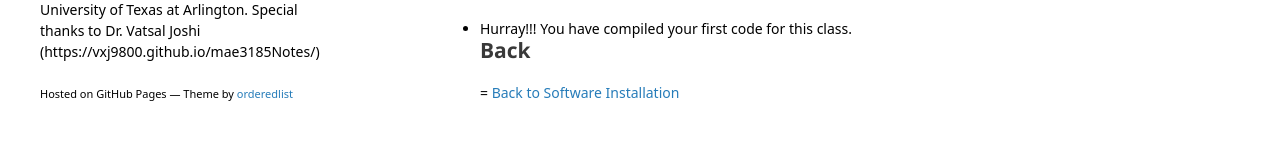
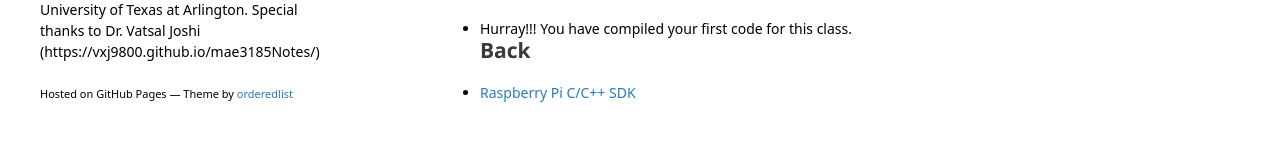
Before and after one commit to Abhiricky1992/UTA-MAE3185-Notes, a Jekyll site: the page built from appnA/sec04/helloWorld.md, in a window 1280 px wide and 900 px high, scrolled down 16017 px. Shown: the part 727-868 px from the top of the window. Built offline with Jekyll 4.4.1, drawn with Linux system fonts in a browser that asks for light colours; some web fonts are replaced; our own code applies the rules of GitHub Pages for plain Markdown files; the repository's description, which GitHub fills in, is left out.

Commit message:
Update helloWorld.md

```diff
--- a/appnA/sec04/helloWorld.md
+++ b/appnA/sec04/helloWorld.md
@@ -207,4 +207,4 @@ The steps are independent of the operating system from here on.
 
 - Hurray!!! You have compiled your first code for this class.
 ## Back
-= [Back to Software Installation](../softwareInstallation.md#next-steps)
+- [Raspberry Pi C/C++ SDK](../sec03/piPicoSDK.md)
```
